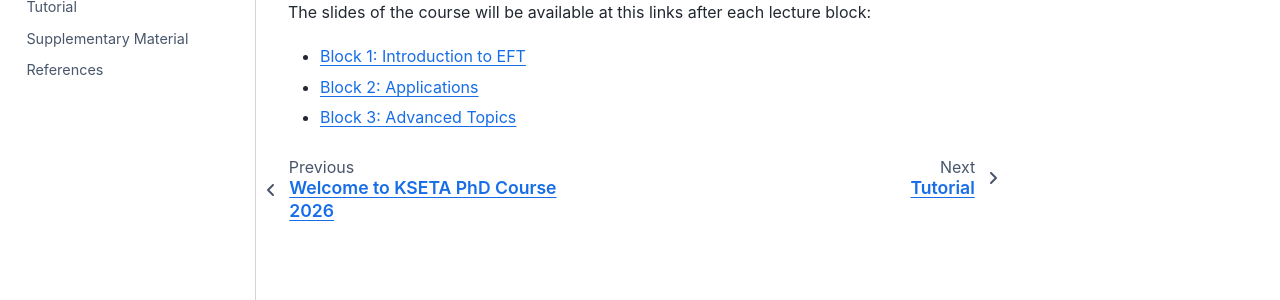
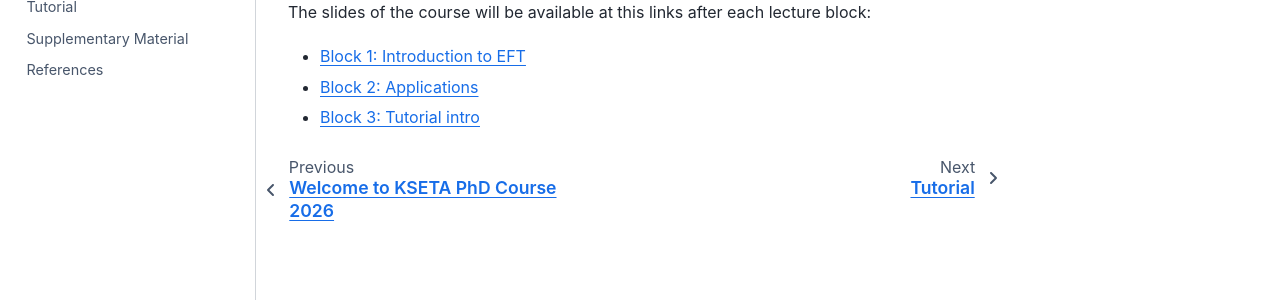
Before and after one commit to mpresill/KSETA_2026, a Jupyter Book: the page built from slides.md, in a window 1280 px wide. Shown: the part 217-517 px from the top of the page. Built offline with Jupyter Book 1.0.4 settings and Sphinx 7.4.7 and the Sphinx Book theme 1.1.4, drawn with Linux system fonts in a browser that asks for light colours.

Commit message:
Update slides.md

```diff
--- a/slides.md
+++ b/slides.md
@@ -9,5 +9,5 @@
 The slides of the course will be available at this links after each lecture block:
 
 - [Block 1: Introduction to EFT](https://web.etp.kit.edu/~mpresill/KSETA_EFT_2026/EFTcollider_KSETA_2026-part1.pdf)
-- [Block 2: Applications](https://web.etp.kit.edu/~mpresill/KSETA_EFT_2026/lecture2)
-- [Block 3: Advanced Topics](https://web.etp.kit.edu/~mpresill/KSETA_EFT_2026/lecture3)
+- [Block 2: Applications](https://web.etp.kit.edu/~mpresill/KSETA_EFT_2026/EFTcollider_KSETA_2026-part2.pdf)
+- [Block 3: Tutorial intro](https://web.etp.kit.edu/~mpresill/KSETA_EFT_2026/KSETA_tutorial_overview.pdf)
```
